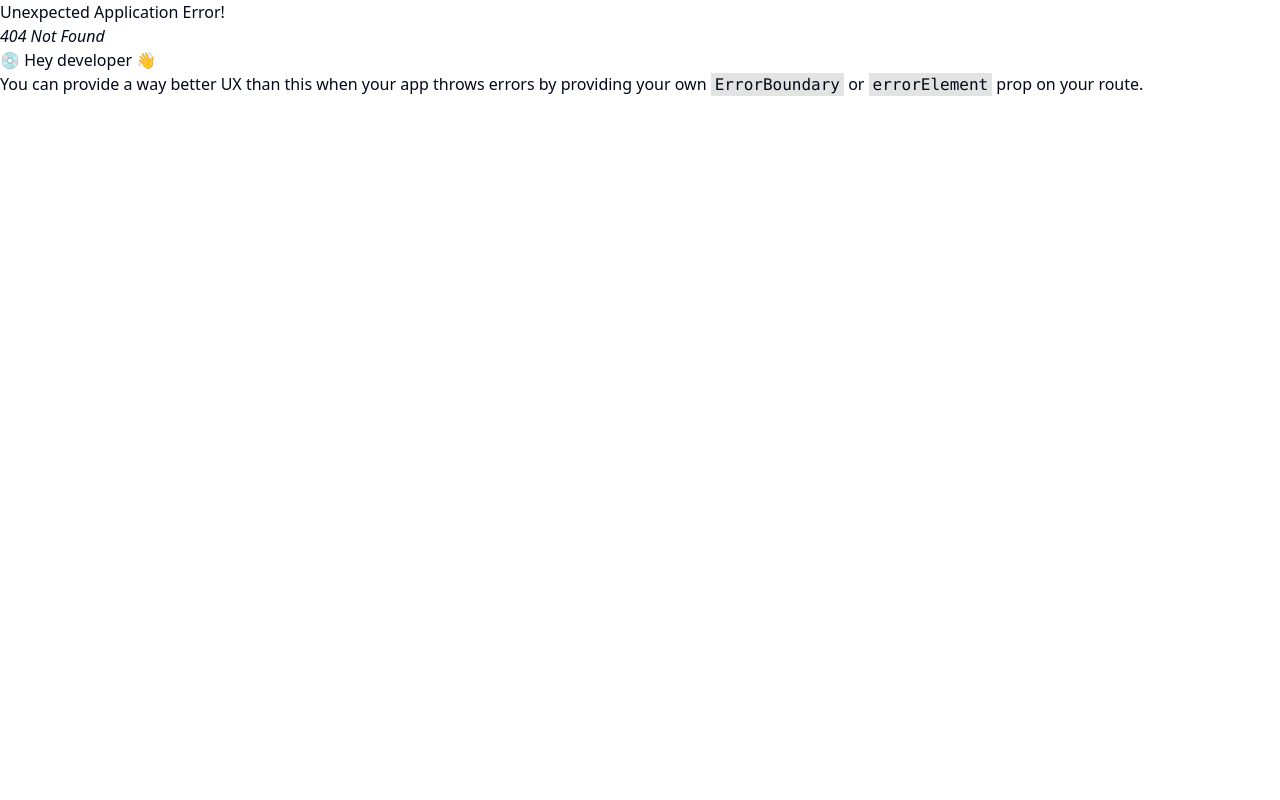
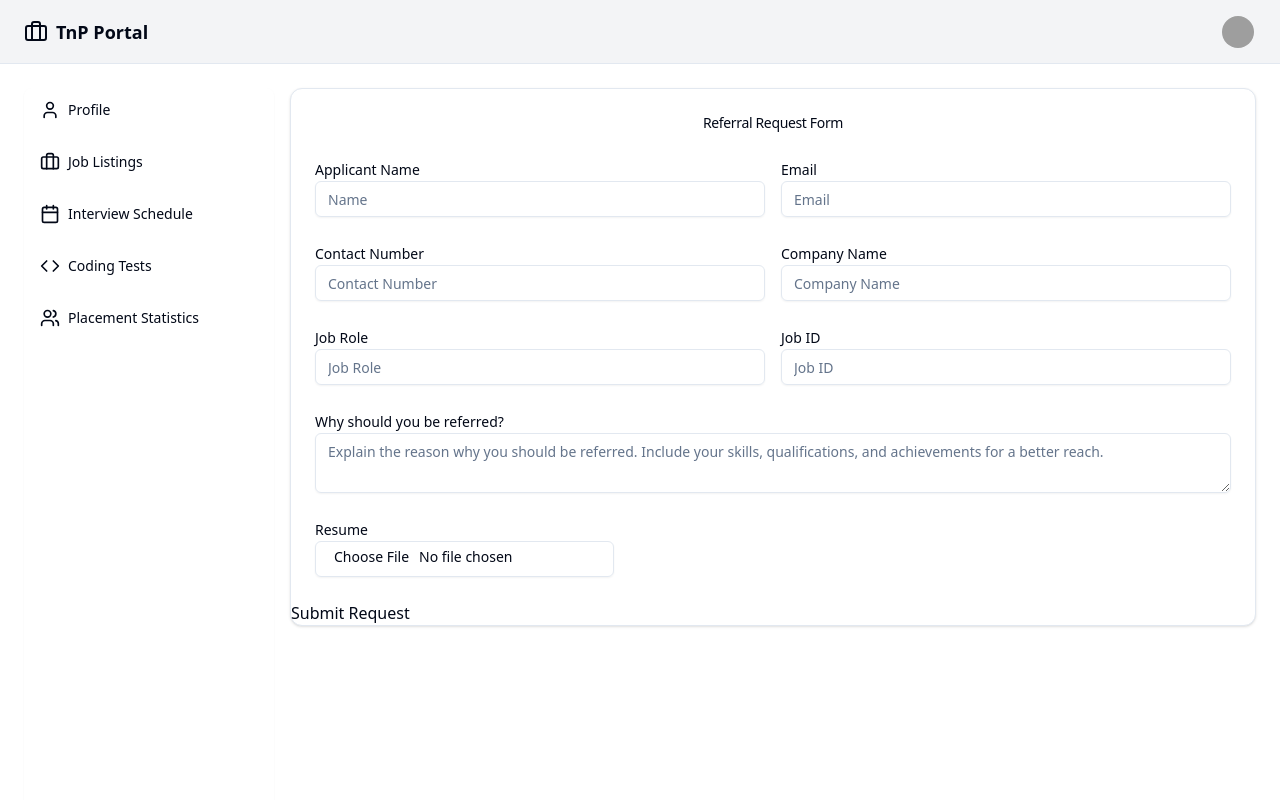
Before and after one commit to vivekvvk123/TnP-Portal, a React (Vite) app: page /referral in a window 1280 px wide. Before the commit this address had no page. Shown: the top 800 px of the page. Built offline with nearby package versions, Linux system fonts and the light colour scheme; grey boxes are pictures that could not be loaded.

Commit message:
ft. Referral Request Support added.

```diff
--- a/package.json
+++ b/package.json
@@ -20,6 +20,7 @@
     "@radix-ui/react-tabs": "^1.1.0",
     "class-variance-authority": "^0.7.0",
     "clsx": "^2.1.1",
+    "emailjs-com": "^3.2.0",
     "lucide-react": "^0.441.0",
     "react": "^18.3.1",
     "react-dom": "^18.3.1",
--- a/src/App.jsx
+++ b/src/App.jsx
@@ -6,6 +6,7 @@ import TPO_Dashboard from "./pages/TPO_Dashboard";
 import Login from "./pages/Login";
 import Student_Dashboard from "./pages/Student_Dashboard";
 import Profile from "./pages/Profile";
+import Referral from "./pages/Referral";
 
 const router = createBrowserRouter([
   {
@@ -32,6 +33,10 @@ const router = createBrowserRouter([
         path: "/about",
         element: <About />,
       },
+      {
+        path: "/referral",
+        element: <Referral />,
+      },
     ],
   },
 ]);
--- /dev/null
+++ b/src/components/ui/textarea.jsx
@@ -0,0 +1,18 @@
+import * as React from "react"
+
+import { cn } from "@/lib/utils"
+
+const Textarea = React.forwardRef(({ className, ...props }, ref) => {
+  return (
+    (<textarea
+      className={cn(
+        "flex min-h-[60px] w-full rounded-md border border-input bg-transparent px-3 py-2 text-sm shadow-sm placeholder:text-muted-foreground focus-visible:outline-none focus-visible:ring-1 focus-visible:ring-ring disabled:cursor-not-allowed disabled:opacity-50",
+        className
+      )}
+      ref={ref}
+      {...props} />)
+  );
+})
+Textarea.displayName = "Textarea"
+
+export { Textarea }
--- /dev/null
+++ b/src/pages/Referral.jsx
@@ -0,0 +1,188 @@
+import React from "react";
+import { Input } from "@/components/ui/input";
+import { Label } from "@/components/ui/label";
+import { Link } from "react-router-dom";
+import {
+  UserIcon,
+  BriefcaseIcon,
+  CalendarIcon,
+  ClipboardListIcon,
+  CodeIcon,
+  DotIcon,
+  LayoutGridIcon,
+  PlusIcon,
+  UsersIcon,
+} from "@/assets/icons";
+import { Textarea } from "@/components/ui/textarea";
+import emailjs from "emailjs-com";
+import { Button } from "@/components/ui/button";
+import {
+  Card,
+  CardContent,
+  CardHeader,
+  CardFooter,
+  CardTitle,
+} from "@/components/ui/card";
+import { Avatar, AvatarImage, AvatarFallback } from "@/components/ui/avatar";
+
+function sendEmail(e) {
+  e.preventDefault();
+
+  emailjs
+    .sendForm(
+      "service_5o9v6gf",
+      "template_h3kudod",
+      e.target,
+      "G0RI6a36S0NrDMo7T"
+    )
+    .then(
+      (result) => {
+        console.log(result.text);
+      },
+      (error) => {
+        console.log(error.text);
+      }
+    );
+  e.target.reset();
+}
+
+const Referral = () => {
+  return (
+    <div className="flex min-h-screen w-full flex-col bg-background">
+      <main className="flex-1 grid grid-cols-[250px_1fr] gap-4 p-4 sm:p-6">
+        <nav className="flex flex-col gap-2 bg-background rounded-lg shadow-sm">
+          <Link
+            to="#"
+            className="flex items-center gap-2 px-4 py-3 text-sm font-medium transition-colors hover:bg-muted"
+          >
+            <UserIcon className="h-5 w-5" />
+            Profile
+          </Link>
+          <Link
+            to="#"
+            className="flex items-center gap-2 px-4 py-3 text-sm font-medium transition-colors hover:bg-muted"
+          >
+            <BriefcaseIcon className="h-5 w-5" />
+            Job Listings
+          </Link>
+          <Link
+            to="#"
+            className="flex items-center gap-2 px-4 py-3 text-sm font-medium transition-colors hover:bg-muted"
+          >
+            <CalendarIcon className="h-5 w-5" />
+            Interview Schedule
+          </Link>
+          <Link
+            to="#"
+            className="flex items-center gap-2 px-4 py-3 text-sm font-medium transition-colors hover:bg-muted"
+          >
+            <CodeIcon className="h-5 w-5" />
+            Coding Tests
+          </Link>
+          <Link
+            to="#"
+            className="flex items-center gap-2 px-4 py-3 text-sm font-medium transition-colors hover:bg-muted"
+          >
+            <UsersIcon className="h-5 w-5" />
+            Placement Statistics
+          </Link>
+        </nav>
+        <form onSubmit={sendEmail}>
+          <div className="grid gap-4">
+            <Card>
+              <CardHeader className="flex items-center justify-between">
+                <CardTitle className="text-sm font-medium">
+                  Referral Request Form
+                </CardTitle>
+              </CardHeader>
+              <CardContent className="">
+                <div className="grid gap-6">
+                  <div className="grid grid-cols-2 gap-4">
+                    <div>
+                      <Label htmlFor="applicantname">Applicant Name</Label>
+                      <Input
+                        type="name"
+                        id="name"
+                        placeholder="Name"
+                        name="name"
+                      />
+                    </div>
+                    <div>
+                      <Label htmlFor="email">Email</Label>
+                      <Input
+                        type="email"
+                        id="email"
+                        placeholder="Email"
+                        name="email"
+                      />
+                    </div>
+                  </div>
+                  <div className="grid grid-cols-2 gap-4">
+                    <div>
+                      <Label htmlFor="number">Contact Number</Label>
+                      <Input
+                        type="number"
+                        id="phonenumber"
+                        placeholder="Contact Number"
+                        name="Contact Number"
+                      />
+                    </div>
+                    <div>
+                      <Label htmlFor="companyname">Company Name</Label>
+                      <Input
+                        type="name"
+                        id="company name"
+                        placeholder="Company Name"
+                        name="Company Name"
+                      />
+                    </div>
+                  </div>
+                  <div className="grid grid-cols-2 gap-4">
+                    <div>
+                      <Label htmlFor="Job Role">Job Role</Label>
+                      <Input
+                        type="name"
+                        id="job role"
+                        placeholder="Job Role"
+                        name="Job Role"
+                      />
+                    </div>
+                    <div>
+                      <Label htmlFor="Job ID">Job ID</Label>
+                      <Input
+                        type="name"
+                        id="job id"
+                        placeholder="Job ID"
+                        name="Job ID"
+                      />
+                    </div>
+                  </div>
+                  <div className="grid grid-col gap-4">
+                    <div>
+                      <Label htmlFor="Referral Need">
+                        Why should you be referred?
+                      </Label>
+                      <Textarea
+                        placeholder="Explain the reason why you should be referred. Include your skills, qualifications, and achievements for a better reach."
+                        id="message"
+                      />
+                    </div>
+                  </div>
+                  <div className="max-w-fit">
+                    <Label htmlFor="resume">Resume</Label>
+                    <Input id="resume" type="file" />
+                  </div>
+                </div>
+              </CardContent>
+              <button type="submit" name="submit">
+                Submit Request
+              </button>
+            </Card>
+          </div>
+        </form>
+      </main>
+    </div>
+  );
+};
+
+export default Referral;
--- a/src/pages/Student_Dashboard.jsx
+++ b/src/pages/Student_Dashboard.jsx
@@ -101,6 +101,17 @@ function Student_Dashboard() {
           >
             <UsersIcon className="h-5 w-5" />
             Placement Statistics
+          </NavLink>
+          <NavLink
+            to="/"
+            className={({ isActive }) =>
+              `hover:bg-muted rounded-2xl flex items-center gap-2 px-4 py-3 text-sm font-medium transition-colors ${
+                isActive ? "bg-blue-600 text-white" : "text-black bg-white"
+              }`
+            }
+          >
+            <UsersIcon className="h-5 w-5" />
+            Referral Support
           </NavLink>
         </nav>
         <div className="grid gap-4">
```
Also changed, not shown: src/pages/TPO_Dashboard.jsx (+108 -36 lines), 1 other file (tests, documents, lock files or other folders).
